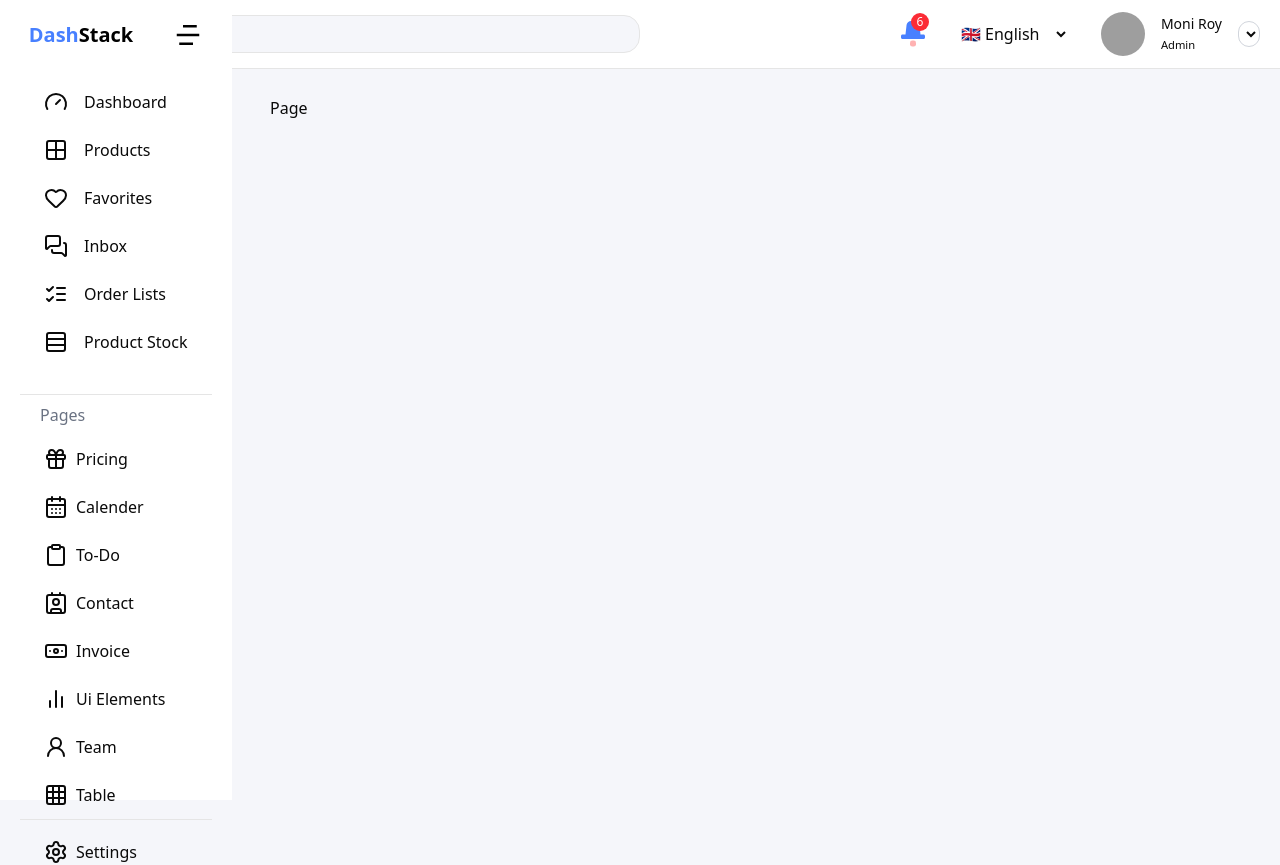
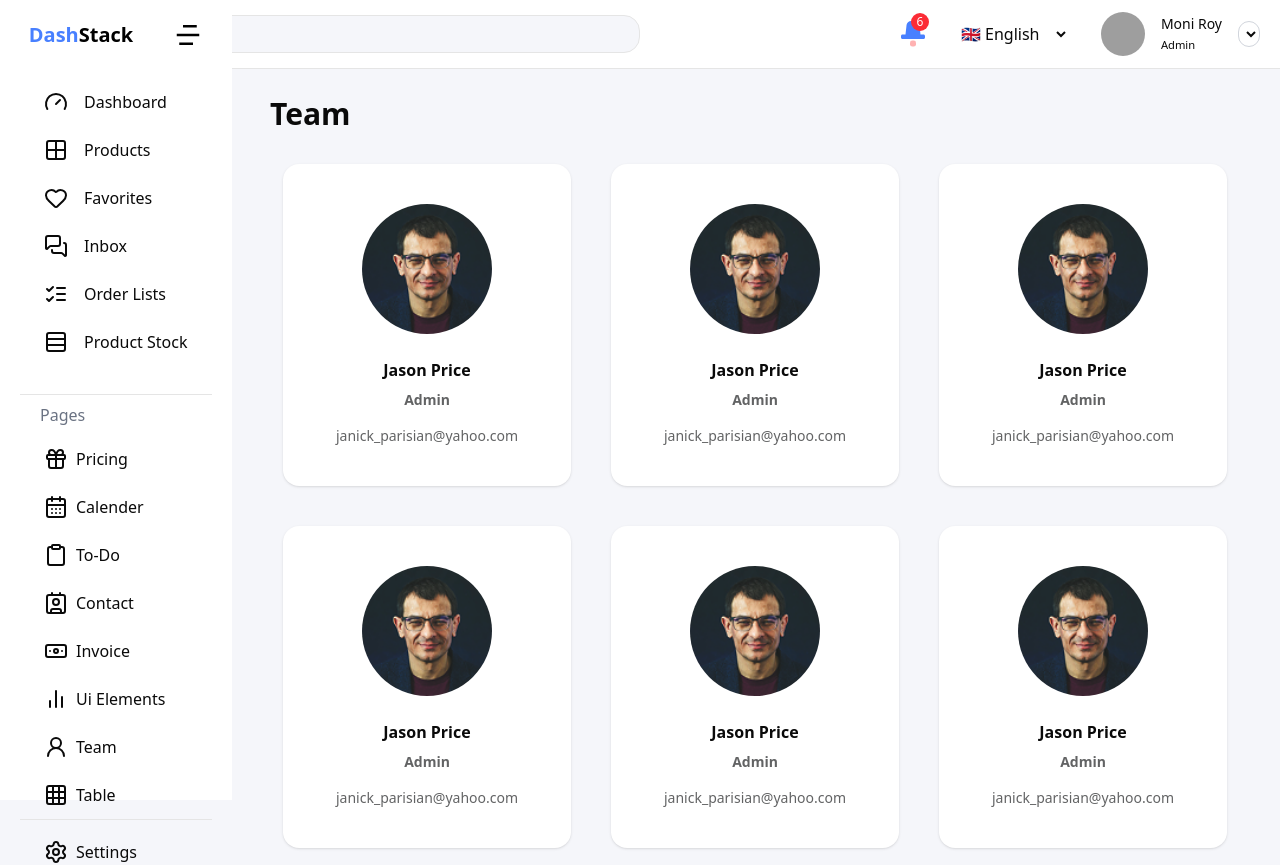
Before and after one commit to ShawonMondol-Shibu/Admin_Panel_Dashboard, a Next.js app: page /team in a window 1280 px wide. Shown: the top 865 px of the page. Before the commit the page ends 800 px from the top, so only its background shows below. Built offline with nearby package versions, Linux system fonts and the light colour scheme; grey boxes are pictures that could not be loaded.

Commit message:
9th commit

```diff
--- a/src/app/(Dashboard)/favorites/page.tsx
+++ b/src/app/(Dashboard)/favorites/page.tsx
@@ -9,7 +9,7 @@ export default function Page() {
 
         <div className="flex flex-wrap justify-center items-center gap-10 my-10 overflow-x-scroll ">
               {
-      items.map((item, i)=><Card key={i}/>)
+      items.map((item, i)=><Card key={i} image='/images/Bitmap.png' title='Apple Watch Serice 4' price={120.00} btnText='Edit Order'/>)
               }
 
             </div>
--- a/src/app/(Dashboard)/products/page.tsx
+++ b/src/app/(Dashboard)/products/page.tsx
@@ -11,7 +11,7 @@ export default function Page() {
       <Slider/>
       <div className="flex flex-wrap justify-center items-center gap-10 my-10 overflow-x-scroll ">
         {
-items.map((item, i)=><Card key={i}/>)
+items.map((item, i)=><Card key={i} image='/images/watch_black.png' title='Apple Watch Serice 4' price={120.00} btnText='Edit Order'/>)
         }
 
       </div>
--- /dev/null
+++ b/src/app/(Dashboard)/team/TeamCard.tsx
@@ -0,0 +1,16 @@
+import Image from "next/image";
+import React from "react";
+
+export default function TeamCard() {
+  return (
+    <div className="w-72 grid gap-6 justify-center justify-items-center bg-white rounded-2xl py-10 shadow">
+      <Image height={130} width={130} src={"/images/admin.png"} alt="" className="m-auto rounded-full"/>
+      <div className="text-center">
+
+      <h2 className="text-base font-bold">Jason Price</h2>
+      <h3 className="text-sm font-semibold text-[#202224b4] mt-2">Admin</h3>
+      <h3 className="text-sm font-normal text-[#202224b4] mt-4">janick_parisian@yahoo.com</h3>
+      </div>
+    </div>
+  );
+}
--- a/src/app/(Dashboard)/team/page.tsx
+++ b/src/app/(Dashboard)/team/page.tsx
@@ -1,7 +1,17 @@
 import React from 'react'
+import TeamCard from './TeamCard'
 
 export default function Page() {
+  const teams = [0,0,0,0,0,0,0,0,0,0,0,0,]
   return (
-    <div>Page</div>
+    <div>
+      <h1 className='text-3xl font-bold mb-8'>Team</h1>
+      <div className='flex flex-wrap items-center justify-center gap-10 w-full'>
+
+      {
+teams.map((team, i)=><TeamCard key={i}/>)
+      }
+      </div>
+    </div>
   )
 }
--- a/src/app/globals.css
+++ b/src/app/globals.css
@@ -77,7 +77,7 @@
   --sidebar-accent-foreground: oklch(0.205 0 0);
   --sidebar-border: oklch(0.922 0 0);
   --sidebar-ring: oklch(0.708 0 0);
-  --colorSkyBlue:#4880FF;
+  --colorSkyBlue:oklch(62.993% 0.19839 263.768);
 }
 
 .dark {
--- a/src/components/shared/Card.tsx
+++ b/src/components/shared/Card.tsx
@@ -3,28 +3,32 @@ import Image from "next/image";
 import React from "react";
 import { Button } from "../ui/button";
 
+interface cardType{
+  image:string;
+  title:string;
+  price:number;
+  btnText:string
+}
 
-
-export default function Card() {
+export default function Card({image, title, price, btnText}:cardType) {
   return (
     <div className="w-96 rounded-2xl  bg-white shadow m-auto">
-      <Image height={320} width={380}  src={"/images/Bitmap.png"} alt="" className="rounded-2xl"/>
+      <Image height={320} width={380}  src={image} alt={title} className="rounded-2xl"/>
 
       <div className="p-8">
 
       <span className="flex items-center justify-between">
         <div>
-          <h2 className="text-lg font-bold text-[#202224]">Apple Watch Serice 4</h2>
-          <h3 className="text-base font-bold text-[var(--colorSkyBlue)]">$120.00</h3>
+          <h2 className="text-lg font-bold text-[#202224]">{title}</h2>
+          <h3 className="text-base font-bold text-[var(--colorSkyBlue)]">${price}</h3>
         </div>
         <Heart size={20} />
       </span>
-
       <span className="flex gap-2 items-center mt-3">
         <Star repeatCount={5} size={20}/>({131})
       </span>
       <Button variant={"default"} className="bg-[#F5F6FA] text-black mt-5">
-        Edit Product
+        {btnText}
       </Button>
       </div>
     </div>
```
Also changed, not shown: public/images/admin.png (added), public/images/watch_black.png (added).
